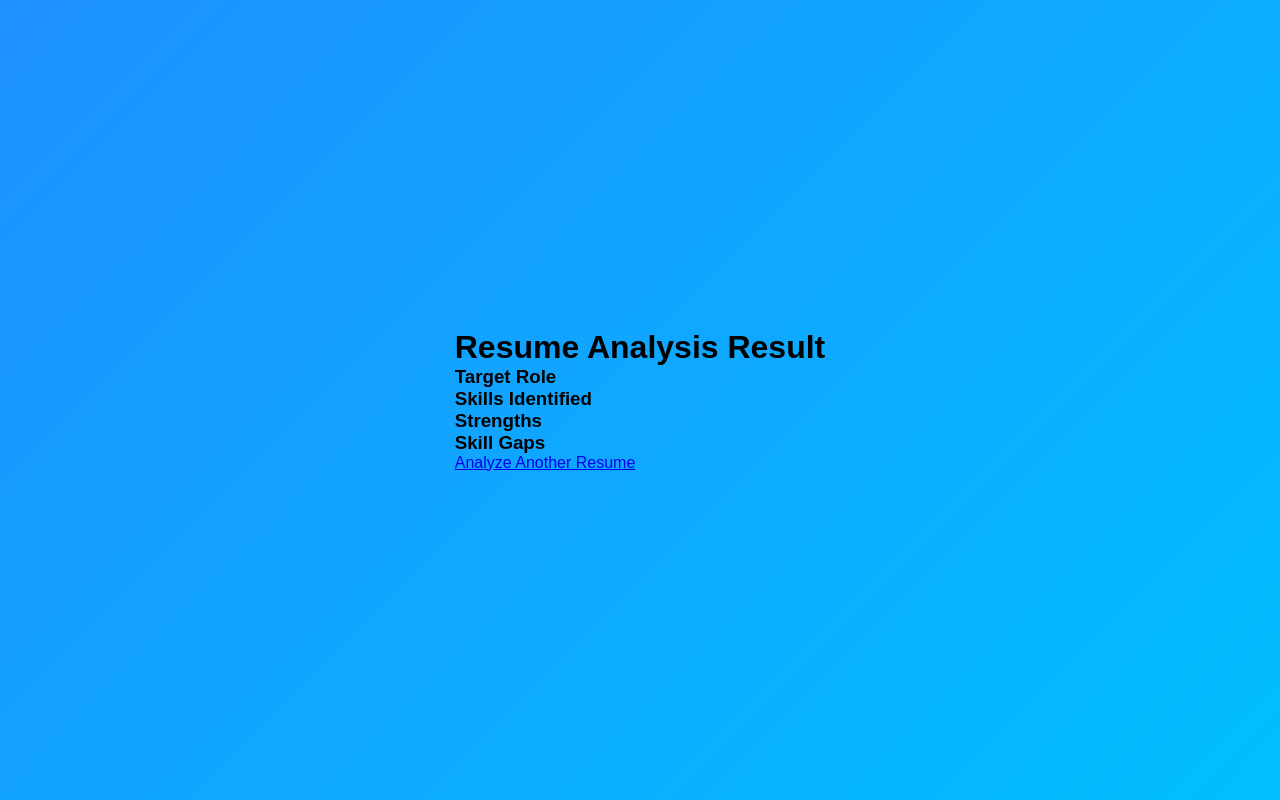
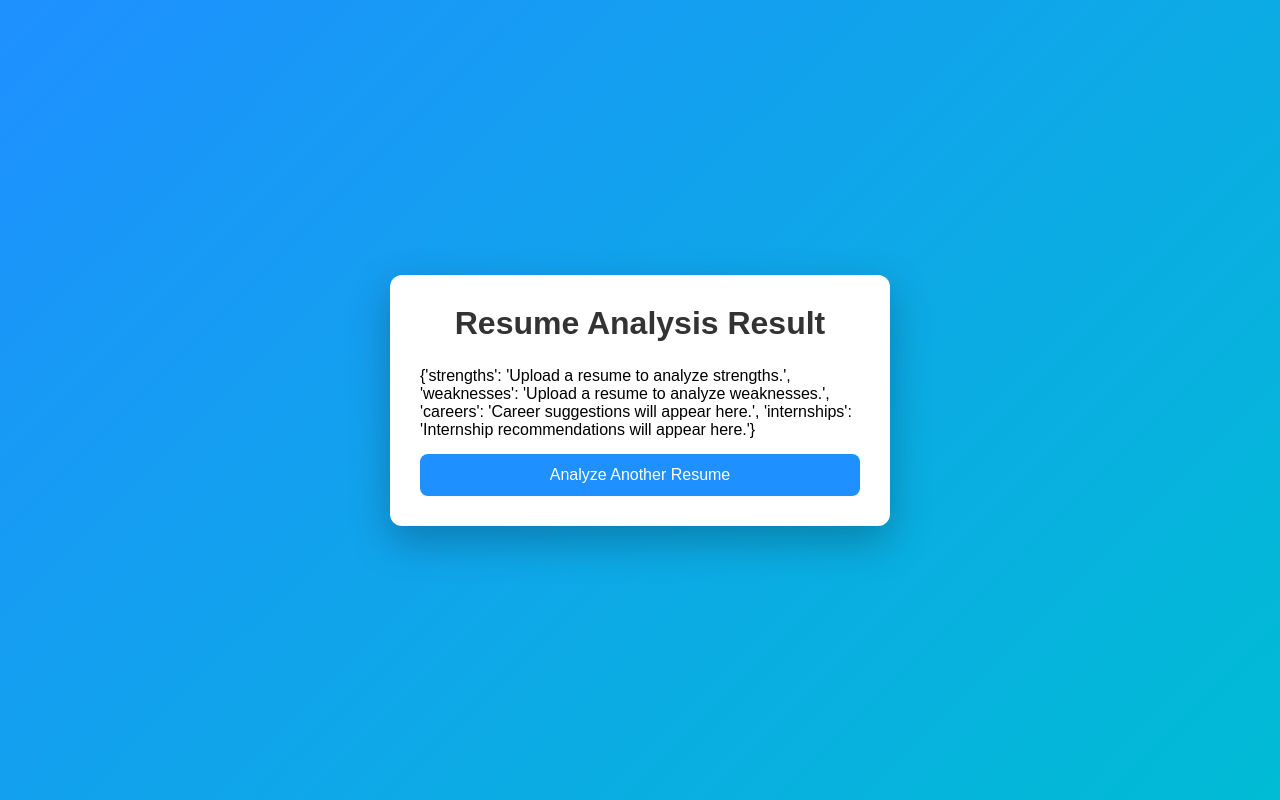
Before and after one commit to jayanthkumar2507/csv_project, a Flask app: page /analyze in a window 1280 px wide. Run offline with Flask 3, Linux system fonts and the light colour scheme; some libraries are stand-ins or nearby versions.

Commit message:
UI fixes and final resume analyzer update

```diff
--- a/static/style.css
+++ b/static/style.css
@@ -2,63 +2,70 @@
     margin: 0;
     padding: 0;
     box-sizing: border-box;
+    font-family: Arial, Helvetica, sans-serif;
 }
 
 body {
     min-height: 100vh;
+    background: linear-gradient(135deg, #1e90ff, #00bcd4);
     display: flex;
     justify-content: center;
     align-items: center;
-    background: linear-gradient(135deg, #1e90ff, #00bfff);
-    font-family: Arial, Helvetica, sans-serif;
 }
 
-/* WHITE BOX */
-.upload-box {
+/* Common page wrapper */
+.page {
+    width: 100%;
+    display: flex;
+    justify-content: center;
+    align-items: center;
+}
+
+/* White box */
+.box {
     background: #ffffff;
     width: 90%;
-    max-width: 420px;
+    max-width: 500px;
     padding: 30px;
-    border-radius: 14px;
-    box-shadow: 0 12px 35px rgba(0, 0, 0, 0.25);
-    text-align: center;
+    border-radius: 12px;
+    box-shadow: 0 15px 40px rgba(0, 0, 0, 0.25);
 }
 
-.upload-box h2 {
-    margin-bottom: 20px;
+/* Title */
+.box h1 {
+    text-align: center;
+    margin-bottom: 25px;
     color: #333;
 }
 
-.upload-box input[type="file"] {
-    width: 100%;
-    padding: 14px;
+/* Upload area */
+.upload-area {
     border: 2px dashed #1e90ff;
+    padding: 25px;
+    text-align: center;
     border-radius: 10px;
-    margin-bottom: 15px;
+    margin-bottom: 20px;
     cursor: pointer;
 }
 
-.upload-box select {
+/* Inputs */
+select,
+button {
     width: 100%;
     padding: 12px;
-    border-radius: 8px;
-    border: 1px solid #ccc;
-    margin-bottom: 20px;
-    font-size: 14px;
+    margin-top: 15px;
+    font-size: 16px;
 }
 
-.upload-box button {
-    width: 100%;
-    padding: 14px;
+/* Button */
+button {
     background: #1e90ff;
-    color: white;
-    font-size: 16px;
-    font-weight: bold;
+    color: #fff;
     border: none;
     border-radius: 8px;
     cursor: pointer;
 }
 
-.upload-box button:hover {
-    background: #187bcd;
+button:hover {
+    background: #0f78d1;
 }
--- a/templates/result.html
+++ b/templates/result.html
@@ -1,57 +1,21 @@
-
 <!DOCTYPE html>
 <html lang="en">
 <head>
     <meta charset="UTF-8">
     <title>Resume Analysis Result</title>
-
-    <!-- THIS LINE IS CRITICAL -->
     <link rel="stylesheet" href="{{ url_for('static', filename='style.css') }}">
 </head>
-
 <body>
 
-<div class="result-container">
-    <div class="result-box">
-
+<div class="page">
+    <div class="box">
         <h1>Resume Analysis Result</h1>
 
-        <div class="section">
-            <h3>Target Role</h3>
-            <p>{{ role }}</p>
-        </div>
+        <pre style="white-space: pre-wrap;">{{ data }}</pre>
 
-        <div class="section">
-            <h3>Skills Identified</h3>
-            <ul>
-                {% for s in skills %}
-                <li>{{ s }}</li>
-                {% endfor %}
-            </ul>
-        </div>
-
-        <div class="section">
-            <h3>Strengths</h3>
-            <ul>
-                {% for s in strengths %}
-                <li>{{ s }}</li>
-                {% endfor %}
-            </ul>
-        </div>
-
-        <div class="section">
-            <h3>Skill Gaps</h3>
-            <ul>
-                {% for g in gaps %}
-                <li>{{ g }}</li>
-                {% endfor %}
-            </ul>
-        </div>
-
-        <div class="actions">
-            <a href="/" class="btn">Analyze Another Resume</a>
-        </div>
-
+        <form action="/">
+            <button type="submit">Analyze Another Resume</button>
+        </form>
     </div>
 </div>
 
```
Also changed, not shown: templates/upload.html (+14 -10 lines).
